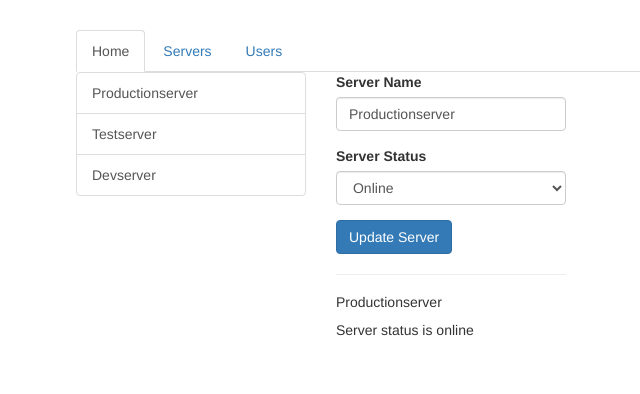
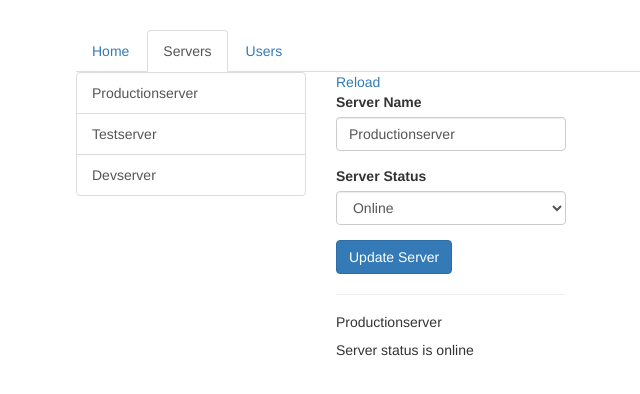
Before and after one commit to chandankpgreen/routing-start, an Angular app: page /servers in a window 1280 px wide. Shown: the top 394 px of the page, without its empty margins (189-829 px from the left). Built offline with nearby package versions, Linux system fonts and the light colour scheme.

Commit message:
routerLink and routerLinkActive

```diff
--- a/src/app/app.component.html
+++ b/src/app/app.component.html
@@ -2,9 +2,9 @@
   <div class="row">
     <div class="col-xs-12 col-sm-10 col-md-8 col-sm-offset-1 col-md-offset-2">
       <ul class="nav nav-tabs">
-        <li role="presentation" class="active"><a routerLink="/">Home</a></li>
-        <li role="presentation"><a routerLink="/servers">Servers</a></li>
-        <li role="presentation"><a [routerLink]= "['/users']">Users</a></li>
+        <li role="presentation" routerLinkActive="active" [routerLinkActiveOptions]="{exact: true}"><a routerLink="/">Home</a></li>
+        <li role="presentation" routerLinkActive="active"><a routerLink="/servers">Servers</a></li>
+        <li role="presentation" routerLinkActive="active"><a [routerLink]= "['/users']">Users</a></li>
       </ul>
     </div>
   </div>
--- a/src/app/servers/servers.component.html
+++ b/src/app/servers/servers.component.html
@@ -10,6 +10,7 @@
     </div>
   </div>
   <div class="col-xs-12 col-sm-4">
+    <a routerLink="../servers">Reload</a>
     <app-edit-server></app-edit-server>
     <hr>
     <app-server></app-server>
```
